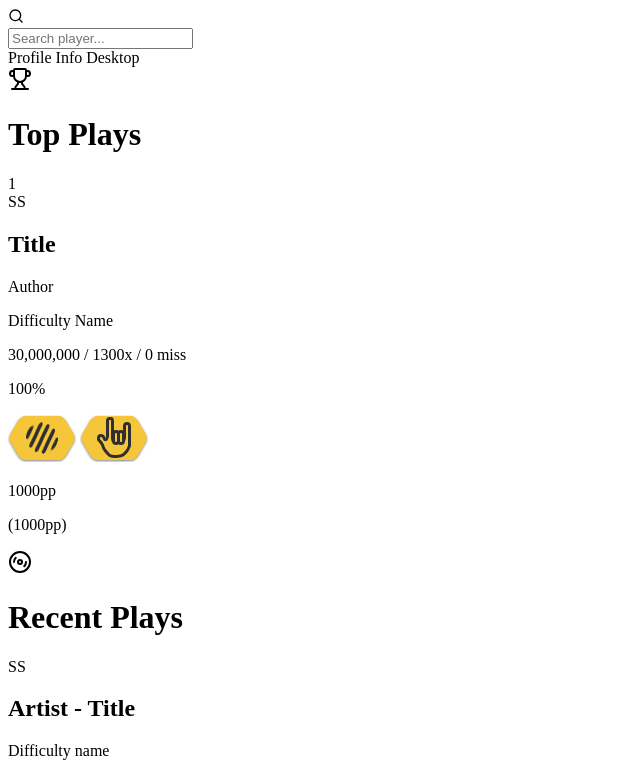
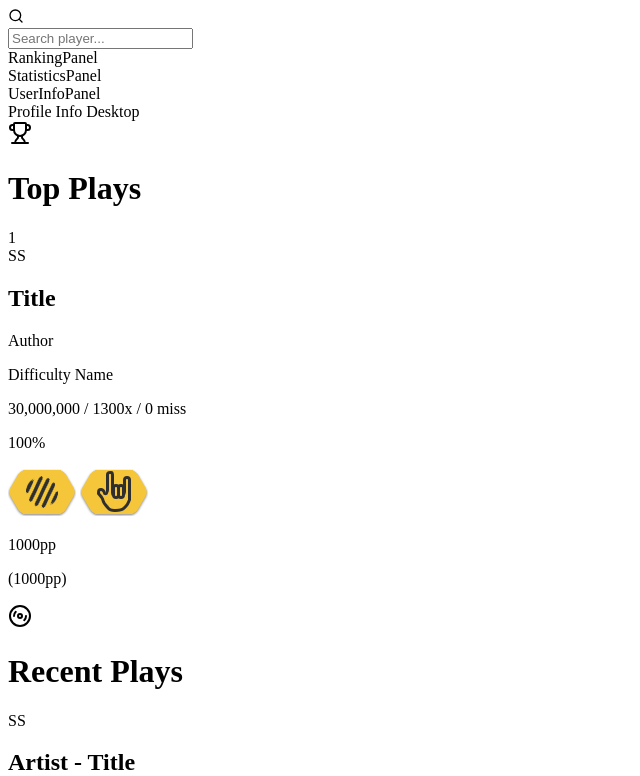
Before and after one commit to Mysterken/osudroid-profile, a SvelteKit app: page /users/1 in a window 1280 px wide. Shown: the top 776 px of the page, without its empty margins (0-640 px from the left). Built offline with nearby package versions, Linux system fonts and the light colour scheme.

Commit message:
add sidebar when on desktop size

```diff
--- a/src/lib/components/layouts/ContentLayout.svelte
+++ b/src/lib/components/layouts/ContentLayout.svelte
@@ -8,18 +8,16 @@
 	flex flex-col
 	max-w-[1240px]
 	mx-auto
-	phone-sm:gap-2.5
-	phone-sm:py-2.5
-	phone-lg:gap-3.5
-	phone-lg:py-3.5
-	tablet-sm:gap-5
-	tablet-sm:p-5
-	tablet-lg:gap-6
-	tablet-lg:p-6
-	desktop-sm:gap-8
-	desktop-sm:p-8
-	desktop-lg:gap-8
-	desktop-lg:p-8"
+
+	/* Mobile Layout */
+	phone-sm:gap-2.5 phone-sm:py-2.5
+	phone-lg:gap-3.5 phone-lg:py-3.5
+	tablet-sm:gap-5 tablet-sm:p-5
+	tablet-lg:gap-6 tablet-lg:p-6
+
+	/* Desktop Layout - Grid */
+	desktop-sm:gap-8 desktop-sm:p-8
+"
 >
 	{@render children?.()}
 </div>
--- /dev/null
+++ b/src/lib/components/users/side-stats/RankingPanel.svelte
@@ -0,0 +1,7 @@
+<script>
+	import ContentCard from '$lib/components/layouts/ContentCard.svelte';
+</script>
+
+<ContentCard>
+	RankingPanel
+</ContentCard>
--- /dev/null
+++ b/src/lib/components/users/side-stats/StatisticsPanel.svelte
@@ -0,0 +1,7 @@
+<script>
+	import ContentCard from '$lib/components/layouts/ContentCard.svelte';
+</script>
+
+<ContentCard>
+	StatisticsPanel
+</ContentCard>
--- /dev/null
+++ b/src/lib/components/users/side-stats/UserInfoPanel.svelte
@@ -0,0 +1,7 @@
+<script>
+	import ContentCard from '$lib/components/layouts/ContentCard.svelte';
+</script>
+
+<ContentCard>
+	UserInfoPanel
+</ContentCard>
--- a/src/routes/users/[uid]/+page.svelte
+++ b/src/routes/users/[uid]/+page.svelte
@@ -8,6 +8,9 @@
 	import ProfileInfoDesktop from '$lib/components/users/profile-info/ProfileInfoDesktop.svelte';
 	import TopPlays from '$lib/components/users/top-plays/TopPlays.svelte';
 	import RecentPlays from '$lib/components/users/recent-plays/RecentPlays.svelte';
+	import RankingPanel from '$lib/components/users/side-stats/RankingPanel.svelte';
+	import StatisticsPanel from '$lib/components/users/side-stats/StatisticsPanel.svelte';
+	import UserInfoPanel from '$lib/components/users/side-stats/UserInfoPanel.svelte';
 
 	let user: ApiPlayer | ScraperPlayer | null = null;
 	let isLoading = true;
@@ -36,19 +39,37 @@
 </script>
 
 <SearchBar/>
+
 <ContentLayout>
-
 	{#if isLoading}
 		<p>Loading user data...</p>
 	{:else}
 		{#if user}
-			{#if $screenSize < breakpoints.desktopSm}
-				<ProfileInfoMobile/>
+			<!-- Desktop Layout -->
+			{#if $screenSize >= breakpoints.desktopSm}
+				<div class="grid grid-cols-[1fr_3fr] gap-8">
+					<!-- Sidebar -->
+					<div class="flex flex-col gap-4 w-[300px]">
+						<RankingPanel />
+						<StatisticsPanel />
+						<UserInfoPanel />
+					</div>
+
+					<!-- Main Content -->
+					<div class="flex flex-col gap-4">
+						<ProfileInfoDesktop />
+						<TopPlays />
+						<RecentPlays />
+					</div>
+				</div>
+
+				<!-- Mobile/Tablet Layout -->
 			{:else}
-				<ProfileInfoDesktop/>
+				<ProfileInfoMobile />
+				<TopPlays />
+				<RecentPlays />
 			{/if}
-			<TopPlays/>
-			<RecentPlays/>
+
 		{:else}
 			<p>User not found.</p>
 		{/if}
```
